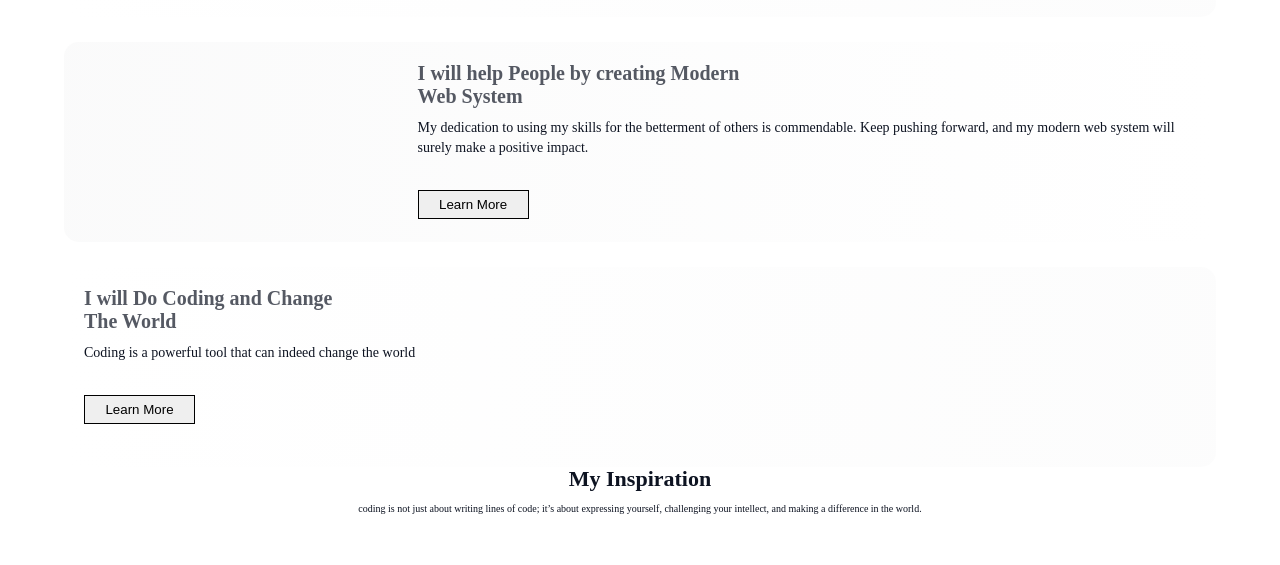
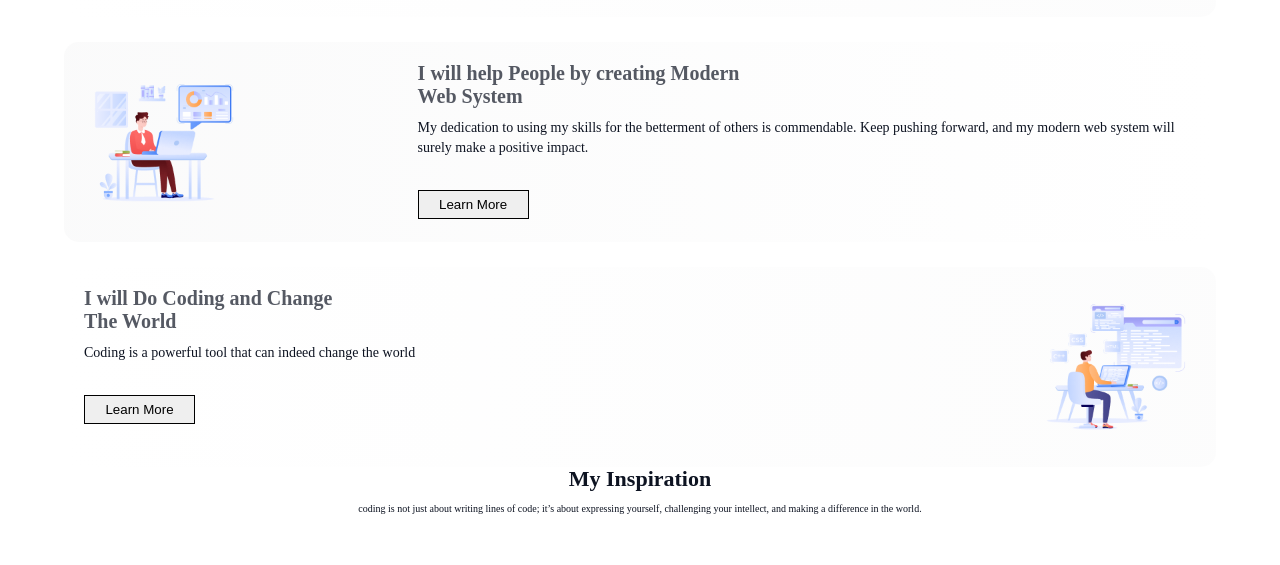
Before and after one commit to Shariful71/web-1st-assignment, a plain HTML site: page index.html in a window 1280 px wide. Shown: the part 1156-1721 px from the top of the page. Drawn offline with Linux system fonts and the light colour scheme; files whose address does not match are found by name; a web font is replaced by a local one.

Commit message:
fifth commit

```diff
--- a/index.html
+++ b/index.html
@@ -70,7 +70,7 @@
             </p>
             <button>Learn More</button>
           </div>
-          <img src="./assets/Group 3.png" alt="" />
+          <img src="./image/Group 3.png" alt="" />
         </div>
         <!-- web Image section end -->
         <!-- web Image section start -->
@@ -85,7 +85,7 @@
             </p>
             <button>Learn More</button>
           </div>
-          <img src="./assets/Group 4.png" alt="" />
+          <img src="./image/Group 4.png" alt="" />
         </div>
         <!-- web Image section end -->
       </div>
@@ -116,7 +116,7 @@
         <div class="curr_slide">
           <!-- slide 1 -->
           <div id="sd1" class="slide">
-            <div class="image"><img src="./assets/html.png" alt="" /></div>
+            <div class="image"><img src="./image/html.png" alt="" /></div>
             <h3>HTML</h3>
             <p>
               HTML, or HyperText Markup Language, is the standard language for
```
